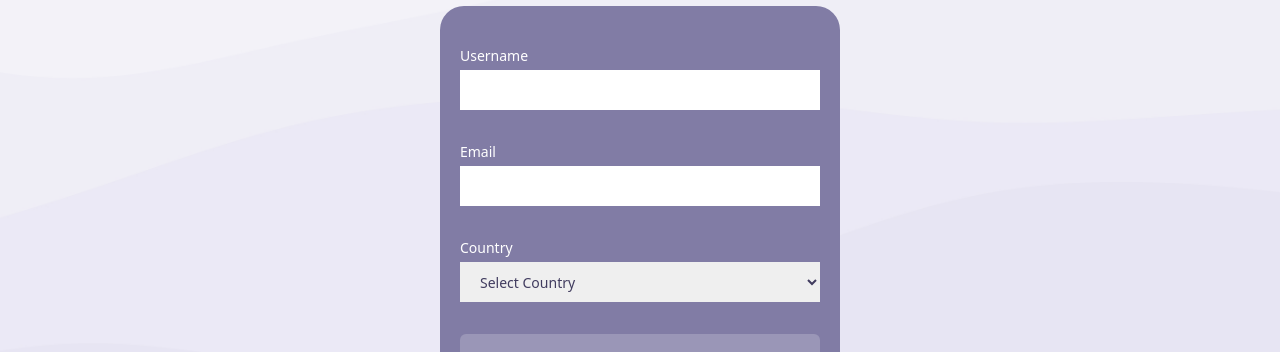
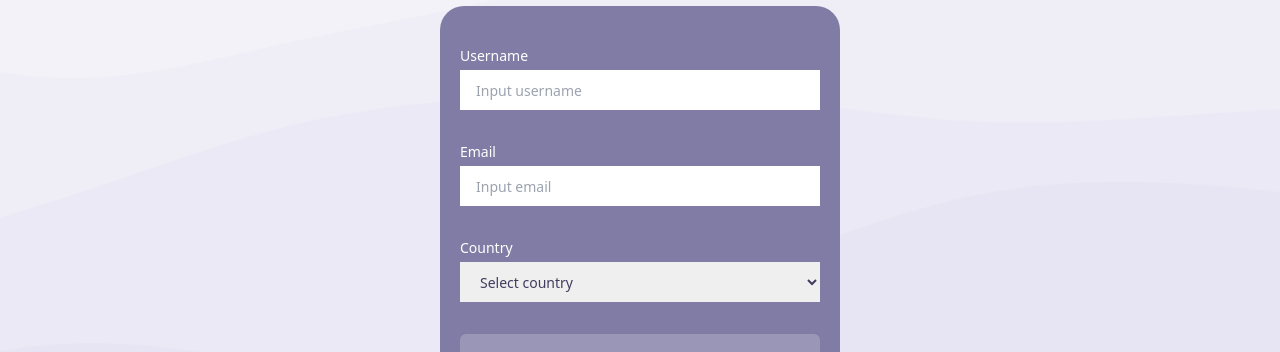
Before and after one commit to lvidal1/react-vite-multistep, a React (Vite) app: page /initial-info in a window 1280 px wide. Shown: the part 258-610 px from the top of the page. Built offline with nearby package versions, Linux system fonts and the light colour scheme.

Commit message:
Add translation text

```diff
--- a/src/components/Input.tsx
+++ b/src/components/Input.tsx
@@ -9,9 +9,10 @@ type InputProps = {
   label: string;
   register: any;
   type: string;
+  placeholder?: string;
 };
 
-function Input({ id, type, label, dataTestId, register, error }: InputProps) {
+function Input({ id, type, label, dataTestId, register, error, placeholder }: InputProps) {
   return (
     <div className={styles.formGroup}>
       <label htmlFor={id} className={styles.label}>
@@ -22,6 +23,7 @@ function Input({ id, type, label, dataTestId, register, error }: InputProps) {
         id={id}
         data-testid={dataTestId}
         {...register}
+        placeholder={placeholder}
         className={classNames(styles.input, error ? styles.inputError : '')}
       />
       {error && <ErrorText message={error} />}
--- a/src/components/PersonalForm.tsx
+++ b/src/components/PersonalForm.tsx
@@ -1,6 +1,8 @@
 import { useForm } from 'react-hook-form';
 import { object, string } from 'yup';
 import { yupResolver } from '@hookform/resolvers/yup';
+import { useTranslation } from 'react-i18next';
+
 import styles from '@styles/components/PersonalForm.module.scss';
 import Input from './Input';
 import Select from './Select';
@@ -29,6 +31,8 @@ const PersonalForm = ({ saveData }: FormProps) => {
     formState: { isValid, errors }
   } = useForm<FormValues>({ resolver: yupResolver(validationSchema), mode: 'onChange' });
 
+  const { t } = useTranslation();
+
   const submitHandler = (data: FormValues) => {
     saveData(data);
   };
@@ -43,7 +47,8 @@ const PersonalForm = ({ saveData }: FormProps) => {
         id={'username'}
         dataTestId={'username'}
         register={register('username')}
-        label="Username"
+        label={t('userForm.username.label')}
+        placeholder={t('userForm.username.placeholder') ?? ''}
         error={errors.username?.message}
       />
       <Input
@@ -51,17 +56,19 @@ const PersonalForm = ({ saveData }: FormProps) => {
         id={'email'}
         dataTestId={'email'}
         register={register('email')}
-        label="Email"
+        label={t('userForm.email.label')}
+        placeholder={t('userForm.email.placeholder') ?? ''}
         error={errors.email?.message}
       />
       <Select
         id={'country'}
         dataTestId={'country'}
         register={register('country')}
-        label="Country"
+        label={t('userForm.country.label')}
+        placeholder={t('userForm.country.placeholder') ?? ''}
         error={errors.country?.message}
       />
-      <Button label={'Continue'} dataTestId={'button'} disabled={!isValid} />
+      <Button label={t('button.continue')} dataTestId={'button'} disabled={!isValid} />
     </form>
   );
 };
--- a/src/components/Select.tsx
+++ b/src/components/Select.tsx
@@ -7,16 +7,24 @@ type SelectProps = {
   id: string;
   label: string;
   register: any;
+  placeholder?: string;
 };
 
-function Select({ id, label, dataTestId, register, error }: SelectProps) {
+function Select({ id, label, dataTestId, register, error, placeholder }: SelectProps) {
   return (
     <div className={styles.formGroup}>
       <label htmlFor={id} className={styles.label}>
         {label}
       </label>
-      <select id={id} data-testid={dataTestId} {...register} className={styles.input}>
-        <option value="">Select Country</option>
+      <select
+        id={id}
+        data-testid={dataTestId}
+        {...register}
+        className={styles.input}
+        placeholder={placeholder}>
+        <option value="" disabled selected>
+          {placeholder}
+        </option>
         <option value="USA">USA</option>
         <option value="Canada">Canada</option>
         <option value="UK">UK</option>
--- a/src/lang/en.json
+++ b/src/lang/en.json
@@ -6,5 +6,22 @@
   "initialInfo": {
     "title": "Super test form",
     "copy": "Initial info"
+  },
+  "userForm": {
+    "username": {
+      "label": "Username",
+      "placeholder": "Input username"
+    },
+    "email": {
+      "label": "Email",
+      "placeholder": "Input email"
+    },
+    "country": {
+      "label": "Country",
+      "placeholder": "Select country"
+    }
+  },
+  "button": {
+    "continue": "Continue"
   }
 }
```
